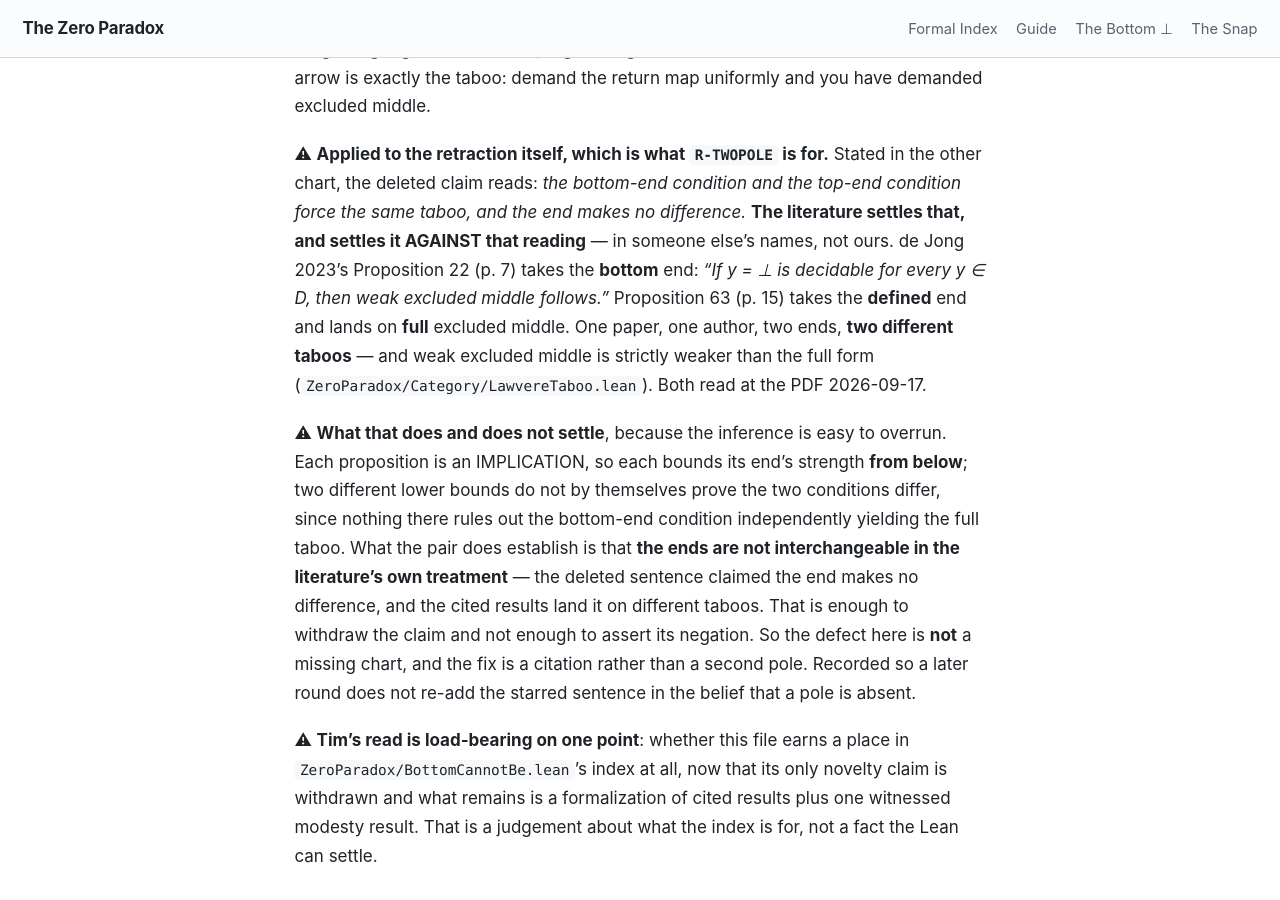
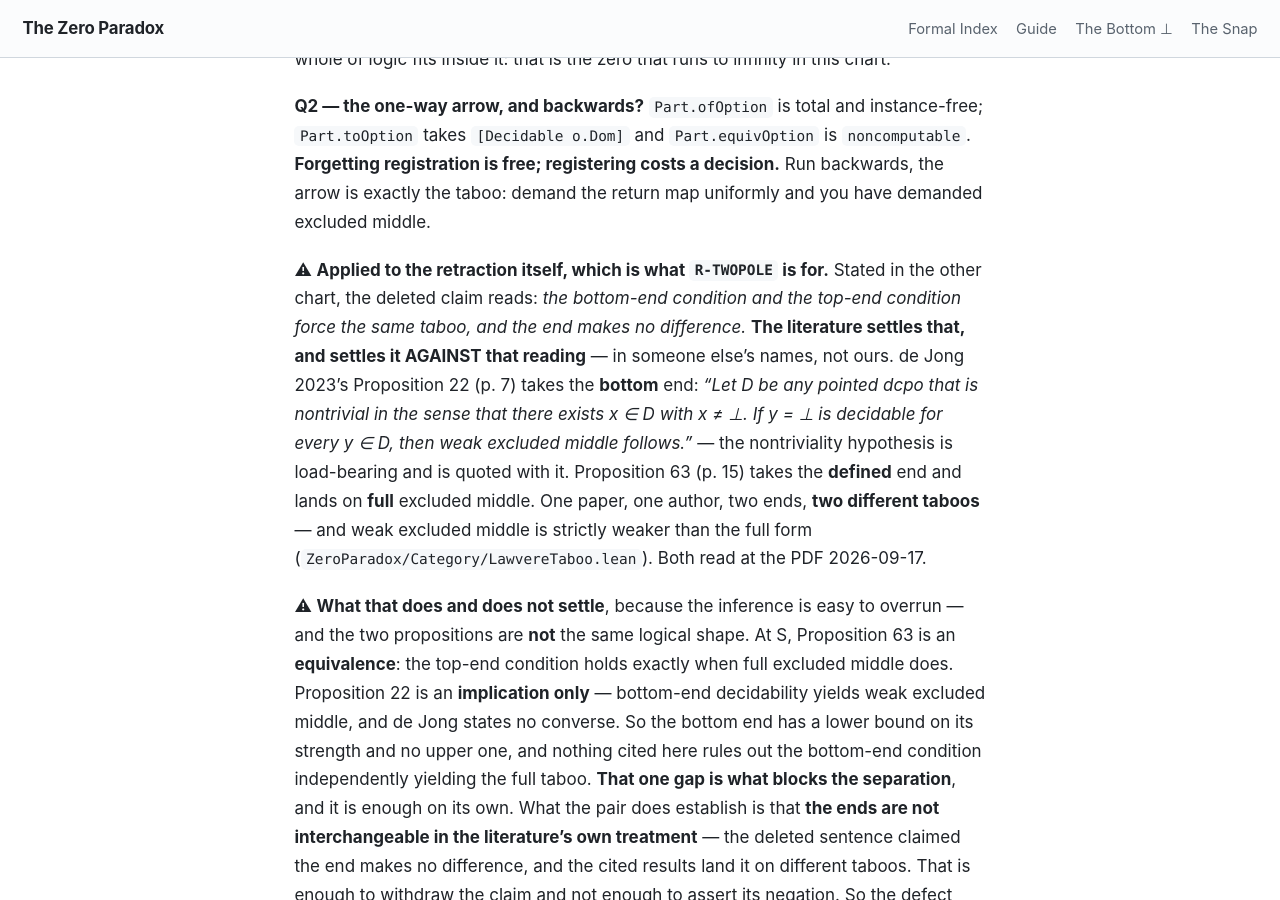
Before and after one commit to timbrigham/ZeroParadox, a Jekyll site: the page built from ZeroParadox/Valuation/PoleRegistration.md, in a window 1280 px wide and 900 px high, scrolled down 5551 px. Built offline with Jekyll 4.4.1, drawn with Linux system fonts in a browser that asks for light colours; our own code applies the rules of GitHub Pages for plain Markdown files; some of the changed text lies outside the part shown.

Commit message:
Repair four quotation and inference defects round 11 found
Round 11 PASSed at 8d845f53 with four ordinary findings. Tim's call was one
surgical round rather than carrying them, because three of the four are
restorations of source text this arc had clipped and the fourth left two files
that ship together contradicting each other.

PR11-1, the one that actually misled. The retraction landed in ONE of the two
files. PoleRegistration.lean still read "Proposition 22 is the BOTTOM end and
yields only the WEAK form, so the two ends differ" while the ride-along, fixed
the round before, said that inference does not follow. Each file read clean on
its own; only a corpus-wide sweep of the DELETED wording found the disagreement.
The .lean now states the two results and says explicitly that the difference of
CONDITIONS does not follow from them.

PR11-2, introduced by the previous commit. "The cited propositions are
implications" is false of Proposition 63, which carries both directions in one
statement and is an EQUIVALENCE at the Sierpinski domain: assuming excluded
middle every element is sharp, and if every element of S is sharp then excluded
middle follows. The correct statement is asymmetric. Proposition 63 pins the top
end to full excluded middle exactly; Proposition 22 gives the bottom end a lower
bound with no converse, and THAT single gap is what blocks the separation. The
conclusion was right for a reason the premise got wrong.

PR11-3. The Proposition 63 quotation was truncated at precisely the sentence
that would have refuted PR11-2 — the opening clause carrying the converse. Now
quoted in full, both sentences, with a note that clipping it turns an
equivalence into an implication.

PR11-4. The Proposition 22 quotation dropped its nontriviality hypothesis
("there exists x in D with x not equal to bottom"). Restored and marked
load-bearing.

The .lean prior-art block was then trimmed back under check_prose's cap, the
same way the first round of this arc had to be — long-form prior art belongs in
the ride-along, which is what the checker's own guidance says.

No declaration touched. Build green, precommit PASS, five gating checkers at
zero new.

Co-Authored-By: Claude Opus 5 (1M context) <noreply@anthropic.com>
Claude-Session: https://claude.ai/code/session_01AGpP8SFJJ3HadqzDKHPYt7

```diff
--- a/ZeroParadox/Valuation/PoleRegistration.md
+++ b/ZeroParadox/Valuation/PoleRegistration.md
@@ -124,10 +124,13 @@ implication.
 
 **The closest prior art for `em_of_poleDiscriminator` is de Jong 2023's Proposition 63**, read at the
 PDF 2026-09-17. Proposition 62 (p. 15): *"An element x of an algebraic dcpo D is sharp if and only if
-for every compact c ∈ D it is decidable whether c ⊑ x holds."* Proposition 63 (p. 15): *"The sharp
-elements of the Sierpiński domain S are exactly ⊥ and ⊤. Hence, if every element of S is sharp, then
-excluded middle follows"* — and from its proof, *"an element x ∈ S is sharp if and only if
-⊤ = {∗} ⊑ x is decidable."* In `Part Unit`, `⊤ ⊑ x` **is** `x.Dom`, so the two together state the
+for every compact c ∈ D it is decidable whether c ⊑ x holds."* Proposition 63 (p. 15), **in full,
+both sentences**: *"Assuming excluded middle, every element of any dcpo is sharp. The sharp elements
+of the Sierpiński domain S are exactly ⊥ and ⊤. Hence, if every element of S is sharp, then excluded
+middle follows."* And from its proof, *"an element x ∈ S is sharp if and only if ⊤ = {∗} ⊑ x is
+decidable."* ⚠ The first sentence is the CONVERSE direction — quote it, because at S the two
+together make Proposition 63 an **equivalence**, and clipping it turns an equivalence into an
+implication. In `Part Unit`, `⊤ ⊑ x` **is** `x.Dom`, so the two together state the
 taboo `em_of_poleDiscriminator` proves. What is added here is the machine-checked instance at
 `Part Unit`, wired to ZP-K's floor — an instance joining his programme, never a generalization of it.
 
@@ -137,8 +140,8 @@ middle, which gives the bottom-end test, while the converse would need weak excl
 excluded middle, unavailable constructively — weak excluded middle is **strictly** weaker, a fact
 this corpus states at `ZeroParadox/Category/LawvereTaboo.lean`, not here. A stronger conclusion from
 a stronger hypothesis is unremarkable. ⚠ **No inequivalence is asserted**: no separating model is
-exhibited here, and the cited propositions are implications, so they bound the ends' strength from
-below and cannot by themselves prove the two conditions differ.
+exhibited here, and Proposition 22 gives the bottom end a lower bound on its strength with no
+converse, so the cited results cannot by themselves prove the two conditions differ.
 
 ## What actually survives, stated as what it is
 
@@ -175,18 +178,23 @@ map uniformly and you have demanded excluded middle.
 the deleted claim reads: *the bottom-end condition and the top-end condition force the same taboo, and
 the end makes no difference.* **The literature settles that, and settles it AGAINST that reading** —
 in someone else's names, not ours. de Jong 2023's Proposition 22 (p. 7) takes the **bottom** end:
-*"If y = ⊥ is decidable for every y ∈ D, then weak excluded middle follows."* Proposition 63 (p. 15)
-takes the **defined** end and lands on **full** excluded middle. One paper, one author, two ends,
-**two different taboos** — and weak excluded middle is strictly weaker than the full form
+*"Let D be any pointed dcpo that is nontrivial in the sense that there exists x ∈ D with x ≠ ⊥. If
+y = ⊥ is decidable for every y ∈ D, then weak excluded middle follows."* — the nontriviality
+hypothesis is load-bearing and is quoted with it. Proposition 63 (p. 15) takes the **defined** end
+and lands on **full** excluded middle. One paper, one author, two ends, **two different taboos** —
+and weak excluded middle is strictly weaker than the full form
 (`ZeroParadox/Category/LawvereTaboo.lean`). Both read at the PDF 2026-09-17.
 
-⚠ **What that does and does not settle**, because the inference is easy to overrun. Each proposition
-is an IMPLICATION, so each bounds its end's strength **from below**; two different lower bounds do
-not by themselves prove the two conditions differ, since nothing there rules out the bottom-end
-condition independently yielding the full taboo. What the pair does establish is that **the ends are
-not interchangeable in the literature's own treatment** — the deleted sentence claimed the end makes
-no difference, and the cited results land it on different taboos. That is enough to withdraw the
-claim and not enough to assert its negation. So the defect here is **not** a missing chart, and the
+⚠ **What that does and does not settle**, because the inference is easy to overrun — and the two
+propositions are **not** the same logical shape. At S, Proposition 63 is an **equivalence**: the
+top-end condition holds exactly when full excluded middle does. Proposition 22 is an **implication
+only** — bottom-end decidability yields weak excluded middle, and de Jong states no converse. So the
+bottom end has a lower bound on its strength and no upper one, and nothing cited here rules out the
+bottom-end condition independently yielding the full taboo. **That one gap is what blocks the
+separation**, and it is enough on its own. What the pair does establish is that **the ends are not
+interchangeable in the literature's own treatment** — the deleted sentence claimed the end makes no
+difference, and the cited results land it on different taboos. That is enough to withdraw the claim
+and not enough to assert its negation. So the defect here is **not** a missing chart, and the
 fix is a citation rather than a second pole. Recorded so a later round does not re-add the starred
 sentence in the belief that a pole is absent.
 
```
Also changed, not shown: 1 other file.
